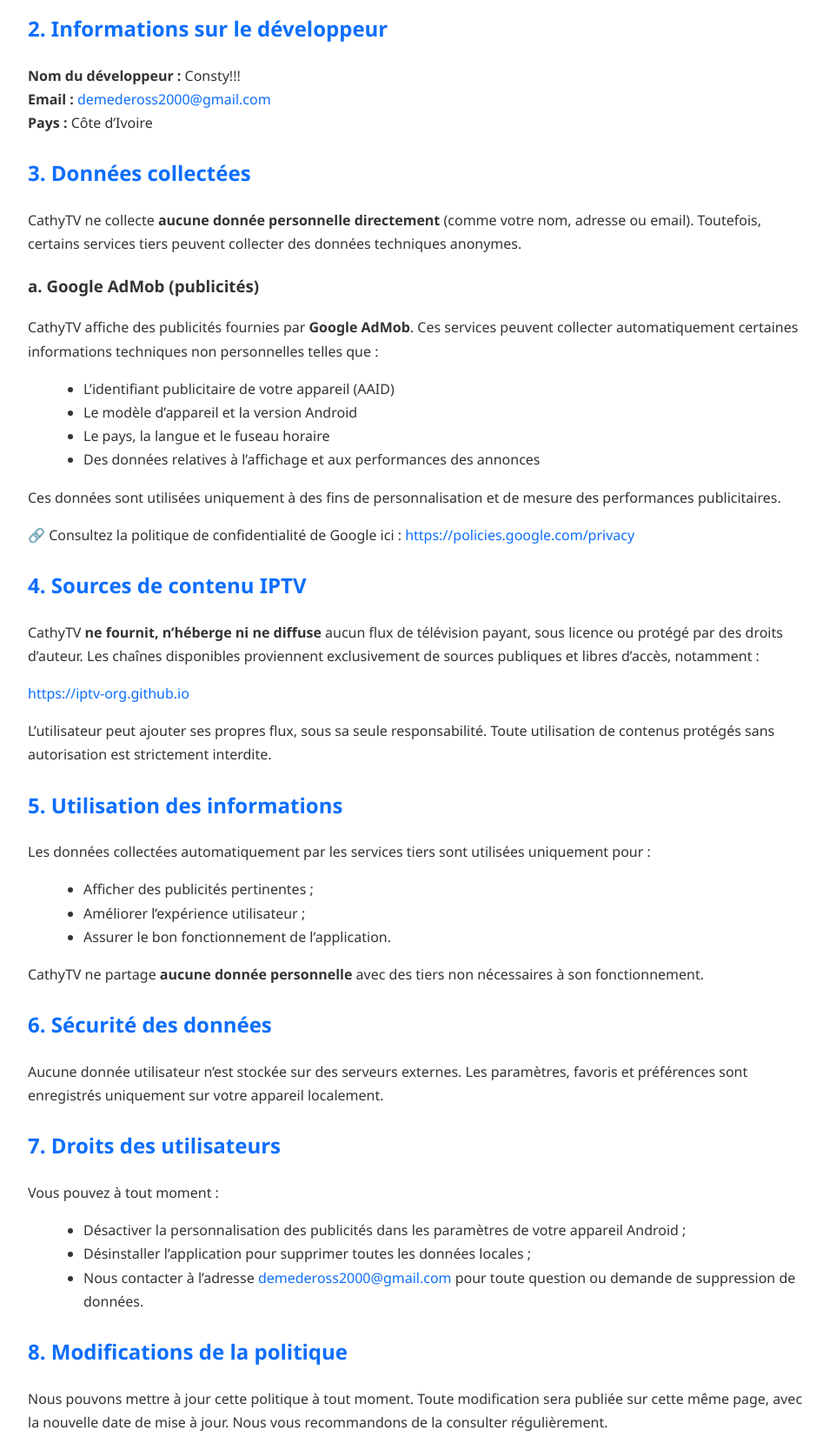
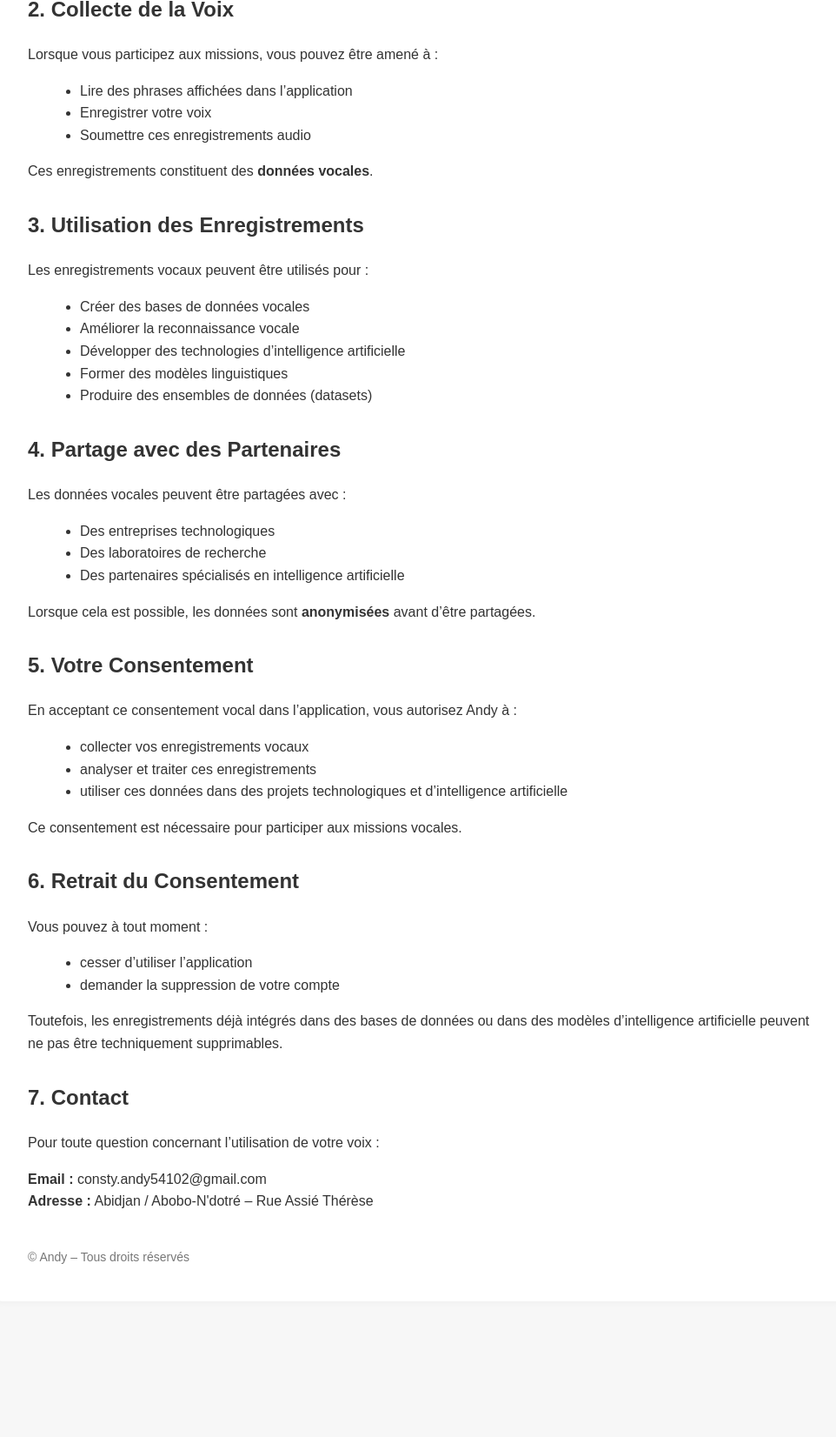
Before and after one commit to demedeross2000-gif/voice-consent, a plain HTML site: page index.html in a window 1280 px wide. Shown: the part 419-2071 px from the top of the page at 87% size, without its empty margins (158-1120 px from the left). After the commit the page ends 1955 px from the top, so only its background shows below. Drawn offline with Linux system fonts and the light colour scheme.

Commit message:
Replace privacy policy with voice consent policy

```diff
--- a/index.html
+++ b/index.html
@@ -3,147 +3,166 @@
 <head>
 <meta charset="UTF-8">
 <meta name="viewport" content="width=device-width, initial-scale=1.0">
-  <title>Politique de Confidentialité – CathyTV</title>
-  <meta name="description" content="Politique de confidentialité officielle de l'application CathyTV, développée par Consty!!!.">
+
+<title>Consentement Vocal – Andy</title>
+
 <style>
-    body {
-      font-family: "Segoe UI", Arial, sans-serif;
-      line-height: 1.7;
-      background: #f8f9fa;
-      color: #333;
-      margin: 0;
-      padding: 0;
+body{
+    font-family: Arial, Helvetica, sans-serif;
+    margin:40px;
+    line-height:1.6;
+    background:#f7f7f7;
+    color:#333;
 }
-    header {
-      background: linear-gradient(90deg, #0d6efd, #1a73e8);
-      color: white;
-      text-align: center;
-      padding: 2rem 1rem;
+
+.container{
+    max-width:900px;
+    margin:auto;
+    background:white;
+    padding:40px;
+    border-radius:10px;
+    box-shadow:0 0 10px rgba(0,0,0,0.05);
 }
-    header h1 {
-      margin: 0;
-      font-size: 2rem;
+
+h1{
+    color:#F43662;
 }
-    main {
-      max-width: 900px;
-      margin: 2rem auto;
-      background: white;
-      padding: 2rem;
-      border-radius: 12px;
-      box-shadow: 0 2px 15px rgba(0,0,0,0.1);
+
+h2{
+    margin-top:30px;
 }
-    h2 {
-      color: #0d6efd;
-      margin-top: 1.5rem;
+
+ul{
+    margin-left:20px;
 }
-    p {
-      margin-bottom: 1rem;
-    }
-    ul {
-      margin-left: 1.5rem;
-    }
-    a {
-      color: #0d6efd;
-      text-decoration: none;
-    }
-    a:hover {
-      text-decoration: underline;
-    }
-    footer {
-      text-align: center;
-      font-size: 0.9rem;
-      padding: 2rem 1rem;
-      color: #777;
-      border-top: 1px solid #ddd;
-      background: #f1f3f5;
+
+.footer{
+    margin-top:40px;
+    font-size:14px;
+    color:#777;
 }
 </style>
+
 </head>
+
 <body>
-  <header>
-    <h1>Politique de Confidentialité – CathyTV</h1>
-    <p>Version du 11 octobre 2025</p>
-  </header>
 
-  <main>
-    <section>
-      <h2>1. Introduction</h2>
-      <p>Bienvenue dans CathyTV. Nous respectons la vie privée de nos utilisateurs et nous nous engageons à protéger vos informations personnelles. Cette politique de confidentialité explique comment l’application traite vos données et vos droits en tant qu’utilisateur.</p>
-    </section>
+<div class="container">
 
-    <section>
-      <h2>2. Informations sur le développeur</h2>
-      <p><strong>Nom du développeur :</strong> Consty!!!<br>
-      <strong>Email :</strong> <a href="mailto:demedeross2000@gmail.com">demedeross2000@gmail.com</a><br>
-      <strong>Pays :</strong> Côte d’Ivoire</p>
-    </section>
+<h1>Consentement Vocal et Utilisation de l’IA – Andy</h1>
 
-    <section>
-      <h2>3. Données collectées</h2>
-      <p>CathyTV ne collecte <strong>aucune donnée personnelle directement</strong> (comme votre nom, adresse ou email). Toutefois, certains services tiers peuvent collecter des données techniques anonymes.</p>
+<p><strong>Dernière mise à jour :</strong> 10 Mars 2026</p>
 
-      <h3>a. Google AdMob (publicités)</h3>
-      <p>CathyTV affiche des publicités fournies par <strong>Google AdMob</strong>. Ces services peuvent collecter automatiquement certaines informations techniques non personnelles telles que :</p>
+<h2>1. Objectif</h2>
+
+<p>
+L’application <strong>Andy</strong> propose des missions consistant à enregistrer
+des phrases avec votre voix afin de contribuer au développement de
+technologies linguistiques et d’intelligence artificielle.
+</p>
+
+<p>
+Avant de participer aux missions, il est important que vous compreniez
+comment votre voix peut être utilisée.
+</p>
+
+<h2>2. Collecte de la Voix</h2>
+
+<p>
+Lorsque vous participez aux missions, vous pouvez être amené à :
+</p>
+
 <ul>
-        <li>L’identifiant publicitaire de votre appareil (AAID)</li>
-        <li>Le modèle d’appareil et la version Android</li>
-        <li>Le pays, la langue et le fuseau horaire</li>
-        <li>Des données relatives à l’affichage et aux performances des annonces</li>
+<li>Lire des phrases affichées dans l’application</li>
+<li>Enregistrer votre voix</li>
+<li>Soumettre ces enregistrements audio</li>
 </ul>
-      <p>Ces données sont utilisées uniquement à des fins de personnalisation et de mesure des performances publicitaires.</p>
-      <p>🔗 Consultez la politique de confidentialité de Google ici :
-        <a href="https://policies.google.com/privacy" target="_blank" rel="noopener noreferrer">https://policies.google.com/privacy</a>
+
+<p>
+Ces enregistrements constituent des <strong>données vocales</strong>.
 </p>
-    </section>
 
-    <section>
-      <h2>4. Sources de contenu IPTV</h2>
-      <p>CathyTV <strong>ne fournit, n’héberge ni ne diffuse</strong> aucun flux de télévision payant, sous licence ou protégé par des droits d’auteur.
-      Les chaînes disponibles proviennent exclusivement de sources publiques et libres d’accès, notamment :</p>
-      <p><a href="https://iptv-org.github.io" target="_blank" rel="noopener noreferrer">https://iptv-org.github.io</a></p>
-      <p>L’utilisateur peut ajouter ses propres flux, sous sa seule responsabilité. Toute utilisation de contenus protégés sans autorisation est strictement interdite.</p>
-    </section>
+<h2>3. Utilisation des Enregistrements</h2>
 
-    <section>
-      <h2>5. Utilisation des informations</h2>
-      <p>Les données collectées automatiquement par les services tiers sont utilisées uniquement pour :</p>
+<p>
+Les enregistrements vocaux peuvent être utilisés pour :
+</p>
+
 <ul>
-        <li>Afficher des publicités pertinentes ;</li>
-        <li>Améliorer l’expérience utilisateur ;</li>
-        <li>Assurer le bon fonctionnement de l’application.</li>
+<li>Créer des bases de données vocales</li>
+<li>Améliorer la reconnaissance vocale</li>
+<li>Développer des technologies d’intelligence artificielle</li>
+<li>Former des modèles linguistiques</li>
+<li>Produire des ensembles de données (datasets)</li>
 </ul>
-      <p>CathyTV ne partage <strong>aucune donnée personnelle</strong> avec des tiers non nécessaires à son fonctionnement.</p>
-    </section>
 
-    <section>
-      <h2>6. Sécurité des données</h2>
-      <p>Aucune donnée utilisateur n’est stockée sur des serveurs externes. Les paramètres, favoris et préférences sont enregistrés uniquement sur votre appareil localement.</p>
-    </section>
+<h2>4. Partage avec des Partenaires</h2>
 
-    <section>
-      <h2>7. Droits des utilisateurs</h2>
-      <p>Vous pouvez à tout moment :</p>
+<p>
+Les données vocales peuvent être partagées avec :
+</p>
+
 <ul>
-        <li>Désactiver la personnalisation des publicités dans les paramètres de votre appareil Android ;</li>
-        <li>Désinstaller l’application pour supprimer toutes les données locales ;</li>
-        <li>Nous contacter à l’adresse <a href="mailto:demedeross2000@gmail.com">demedeross2000@gmail.com</a> pour toute question ou demande de suppression de données.</li>
+<li>Des entreprises technologiques</li>
+<li>Des laboratoires de recherche</li>
+<li>Des partenaires spécialisés en intelligence artificielle</li>
 </ul>
-    </section>
 
-    <section>
-      <h2>8. Modifications de la politique</h2>
-      <p>Nous pouvons mettre à jour cette politique à tout moment. Toute modification sera publiée sur cette même page, avec la nouvelle date de mise à jour. Nous vous recommandons de la consulter régulièrement.</p>
-    </section>
+<p>
+Lorsque cela est possible, les données sont <strong>anonymisées</strong>
+avant d’être partagées.
+</p>
 
-    <section>
-      <h2>9. Déclaration de conformité</h2>
-      <p>CathyTV respecte les règles de <strong>Google Play</strong> et les lois sur la propriété intellectuelle.
-      L’application s’engage à retirer tout flux signalé comme illégal ou protégé, conformément aux politiques DMCA.</p>
-    </section>
-  </main>
+<h2>5. Votre Consentement</h2>
 
-  <footer>
-    © 2025 Consty!!! – Politique de Confidentialité de CathyTV.
-  </footer>
+<p>
+En acceptant ce consentement vocal dans l’application, vous autorisez
+Andy à :
+</p>
+
+<ul>
+<li>collecter vos enregistrements vocaux</li>
+<li>analyser et traiter ces enregistrements</li>
+<li>utiliser ces données dans des projets technologiques et d’intelligence artificielle</li>
+</ul>
+
+<p>
+Ce consentement est nécessaire pour participer aux missions vocales.
+</p>
+
+<h2>6. Retrait du Consentement</h2>
+
+<p>
+Vous pouvez à tout moment :
+</p>
+
+<ul>
+<li>cesser d’utiliser l’application</li>
+<li>demander la suppression de votre compte</li>
+</ul>
+
+<p>
+Toutefois, les enregistrements déjà intégrés dans des bases de données
+ou dans des modèles d’intelligence artificielle peuvent ne pas être
+techniquement supprimables.
+</p>
+
+<h2>7. Contact</h2>
+
+<p>
+Pour toute question concernant l’utilisation de votre voix :
+</p>
+
+<p>
+<strong>Email :</strong> consty.andy54102@gmail.com<br>
+<strong>Adresse :</strong> Abidjan / Abobo-N'dotré – Rue Assié Thérèse
+</p>
+
+<div class="footer">
+© Andy – Tous droits réservés
+</div>
+
+</div>
+
 </body>
 </html>
```
Lines whose indentation alone changed are shown as unchanged.
